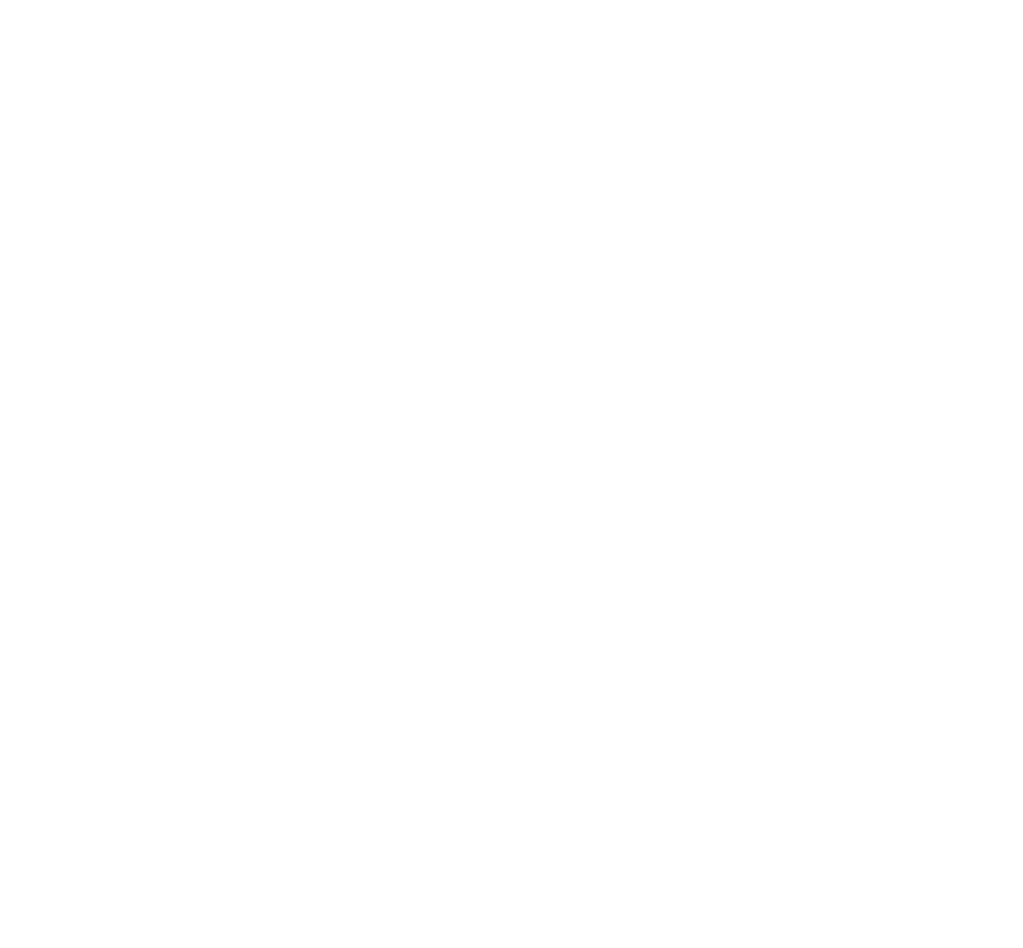
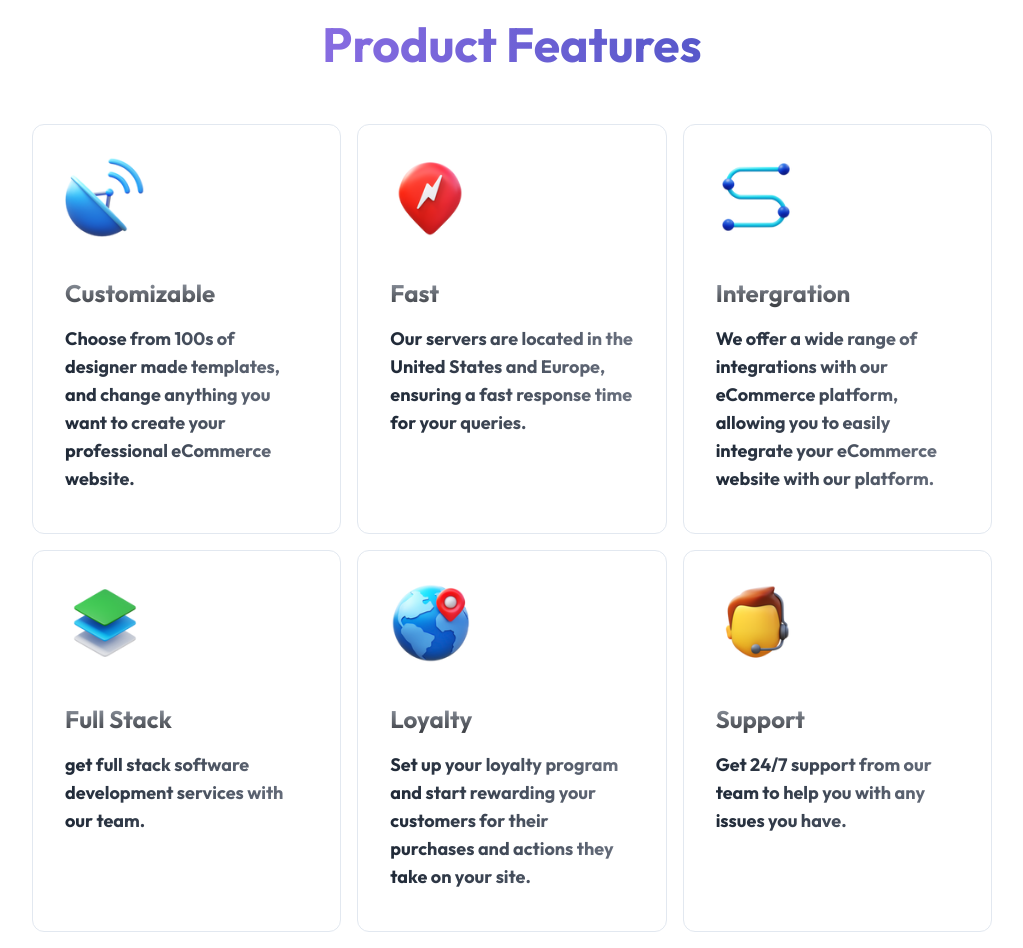
Before and after one commit to Afzalfaizi/landing-page-task, a Next.js app: page /second-section in a window 1280 px wide. Shown: the part 480-1428 px from the top of the page, without its empty margins (128-1151 px from the left). Before the commit the page ends 800 px from the top, so only its background shows below. Built offline with nearby package versions, Linux system fonts and the light colour scheme.

Commit message:
second section update

```diff
--- a/app/second-section/page.tsx
+++ b/app/second-section/page.tsx
@@ -1,58 +1,50 @@
 "use client";
 import React from "react";
 
-const features = {
-  title: "Features",
-  items: [
+const features = [
   {
     title: "Customizable",
     description:
       "Choose from 100s of designer made templates, and change anything you want to create your professional eCommerce website.",
-      image:
-        "https://images.unsplash.com/photo-1600000000000-0000000000000?ixlib=rb-1.2.1&ixid=eyJhcHBfaWQiOjEyMDd9&auto=format&fit=crop&w=1050&q=80",
+    image: "/images/icon-cloud.png",
     alt: "Customizable",
   },
   {
     title: "Fast",
     description:
       "Our servers are located in the United States and Europe, ensuring a fast response time for your queries.",
-      image:
-        "https://images.unsplash.com/photo-1600000000000-0000000000000?ixlib=rb-1.2.1&ixid=eyJhcHBfaWQiOjEyMDd9&auto=format&fit=crop&w=1050&q=80",
+    image: "/images/icon-fast.png",
     alt: "Fast",
   },
   {
     title: "Intergration",
     description:
       "We offer a wide range of integrations with our eCommerce platform, allowing you to easily integrate your eCommerce website with our platform.",
-      image:
-        "https://images.unsplash.com/photo-1600000000000-0000000000000?ixlib=rb-1.2.1&ixid=eyJhcHBfaWQiOjEyMDd9&auto=format&fit=crop&w=1050&q=80",
+    image: "/images/icon-journey.png",
     alt: "Integration",
   },
   {
     title: "Full Stack",
-
-      image:
-        "https://images.unsplash.com/photo-1600000000000-0000000000000?ixlib=rb-1.2.1&ixid=eyJhcHBfaWQiOjEyMDd9&auto=format&fit=crop&w=1050&q=80",
+    description:
+      " get full stack software  development services with our team.",
+    image: "/images/icon-layer.png",
     alt: "Full Stack",
   },
   {
     title: "Loyalty",
     description:
       "Set up your loyalty program and start rewarding your customers for their purchases and actions they take on your site.",
-      image:
-        "https://images.unsplash.com/photo-1600000000000-0000000000000?ixlib=rb-1.2.1&ixid=eyJhcHBfaWQiOjEyMDd9&auto=format&fit=crop&w=1050&q=80",
+    image: "/images/icon-location.png",
     alt: "Loyalty",
   },
   {
     title: "Support",
     description:
       "Get 24/7 support from our team to help you with any issues you have.",
-      image:
-        "https://images.unsplash.com/photo-1600000000000-0000000000000?ixlib=rb-1.2.1&ixid=eyJhcHBfaWQiOjEyMDd9&auto=format&fit=crop&w=1050&q=80",
+    image: "/images/icon-support-1.png",
     alt: "Support",
   },
-  ],
-};
+];
 
 export default function SecondSection() {
   return (
@@ -78,6 +70,55 @@ export default function SecondSection() {
           <source src="/content/video2.mp4" type="video/mp4" />
         </video>
       </div>
+      <div className=" flex-col items-center justify-center">
+        <div className=" text-3xl flex justify-center md:text-5xl font-bold pt-5 pb-10 bg-gradient-to-r from-purple-400 to-blue-800 bg-clip-text text-transparent">
+          Product Features
+        </div>
+        <div className="grid grid-cols-1 p-4 md:grid md:grid-cols-3 gap-4 md:px-40">
+          {features.map((feature, index) => (
+            <div
+              key={index}
+              className="flex-col space-y-6 pb-10 border
+
+                        p-8 rounded-xl items-center justify-center w-full hover:scale-105 transform transition-all duration-500 ease-in-out
+                        "
+            >
+              <div
+                className="
+                            text-gray-600 text-3xl font-bold
+                            "
+              >
+                <img
+                  src={feature.image}
+                  alt={feature.alt}
+                  width={300}
+                  height={300}
+                  className="object-contain h-20 w-20 items-center justify-center flex mb-10"
+                />
+                <div>
+                  <div
+                    className="text-2xl pb-4 bg-gradient-to-t
+                                    from-black
+                                    to-gray-400
+                                    bg-clip-text
+                                    text-transparent
+
+
+
+                                    "
+                  >
+                    {feature.title}
+                  </div>
+
+                  <div className="bg-gradient-to-r from-gray-800 to-gray-500 bg-clip-text text-transparent text-lg">
+                    {feature.description}
+                  </div>
+                </div>
+              </div>
+            </div>
+          ))}
+        </div>
+      </div>
     </div>
   );
 }
```
Lines whose indentation alone changed are shown as unchanged.
